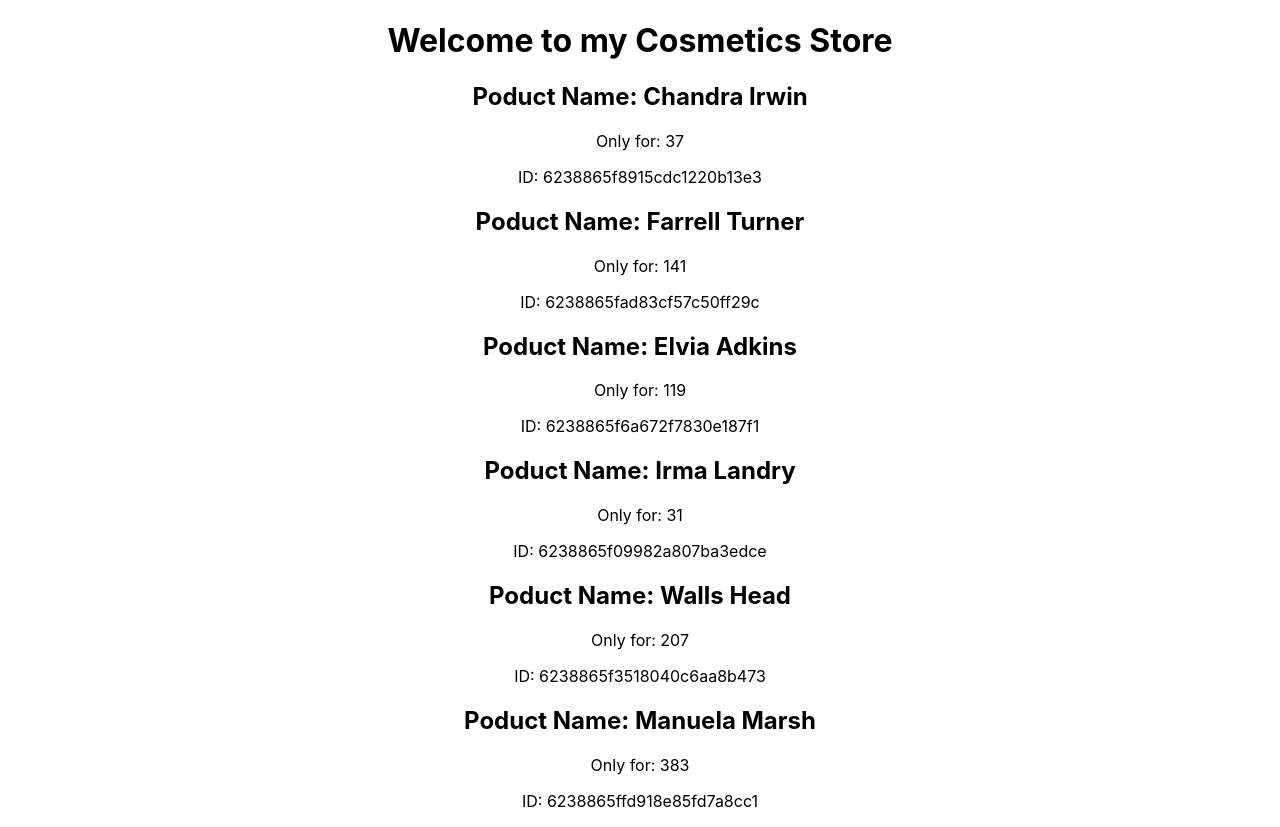
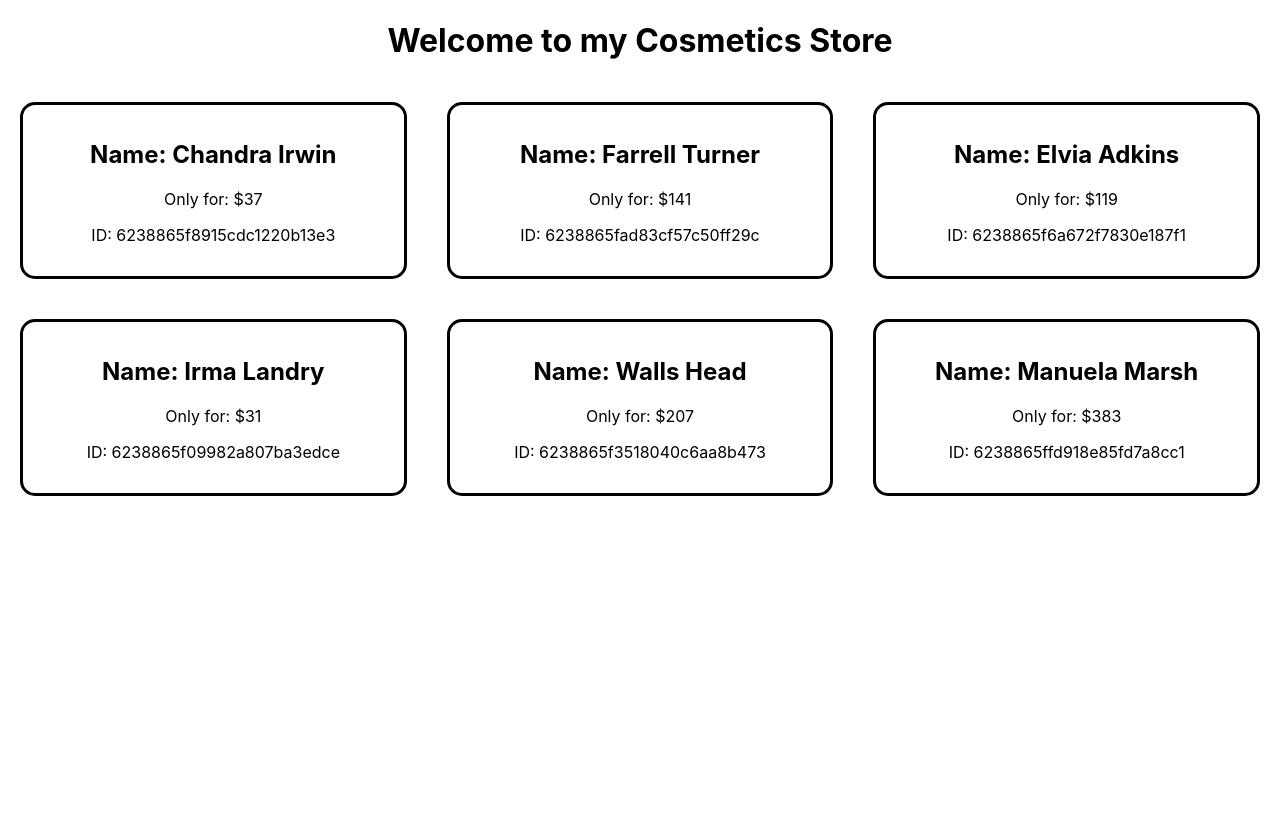
Before and after one commit to sayemhossain/reacr-practice-three, a React (Create React App) app: page / in a window 1280 px wide. After the commit the page ends 800 px from the top, so only its background shows below. Built offline with nearby package versions, Linux system fonts and the light colour scheme.

Commit message:
new code added

```diff
--- /dev/null
+++ b/src/Component/Cosmetic/Cosmetic.css
@@ -0,0 +1,6 @@
+.single-cosmetic {
+  border: 3px solid black;
+  margin: 20px;
+  padding: 15px;
+  border-radius: 15px;
+}
--- a/src/Component/Cosmetic/Cosmetic.js
+++ b/src/Component/Cosmetic/Cosmetic.js
@@ -1,12 +1,13 @@
 import React from "react";
+import "./Cosmetic.css";
 
 const Cosmetic = (props) => {
   console.log(props);
   const { name, price, id } = props.cosmetic;
   return (
-    <div>
-      <h2>Poduct Name: {name} </h2>
-      <p>Only for: {price} </p>
+    <div className="single-cosmetic">
+      <h2>Name: {name} </h2>
+      <p>Only for: ${price} </p>
       <p>ID: {id}</p>
     </div>
   );
--- /dev/null
+++ b/src/Component/Cosmetics/Cosmetics.css
@@ -0,0 +1,4 @@
+.all-cosmetics {
+  display: grid;
+  grid-template-columns: repeat(3, 1fr);
+}
--- a/src/Component/Cosmetics/Cosmetics.js
+++ b/src/Component/Cosmetics/Cosmetics.js
@@ -2,6 +2,7 @@ import React from "react";
 import { useEffect } from "react";
 import { useState } from "react";
 import Cosmetic from "../Cosmetic/Cosmetic";
+import "./Cosmetics.css";
 
 const Cosmetics = () => {
   const [cosmetics, setCosmetics] = useState([]);
@@ -14,9 +15,11 @@ const Cosmetics = () => {
   return (
     <div>
       <h1>Welcome to my Cosmetics Store</h1>
-      {cosmetics.map((cosmetic) => (
-        <Cosmetic key={cosmetic.id} cosmetic={cosmetic}></Cosmetic>
-      ))}
+      <div className="all-cosmetics">
+        {cosmetics.map((cosmetic) => (
+          <Cosmetic key={cosmetic.id} cosmetic={cosmetic}></Cosmetic>
+        ))}
+      </div>
     </div>
   );
 };
```
